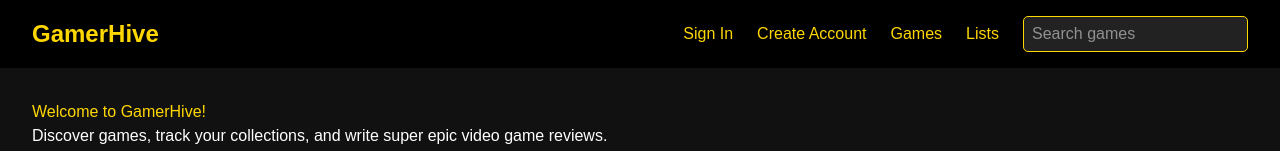
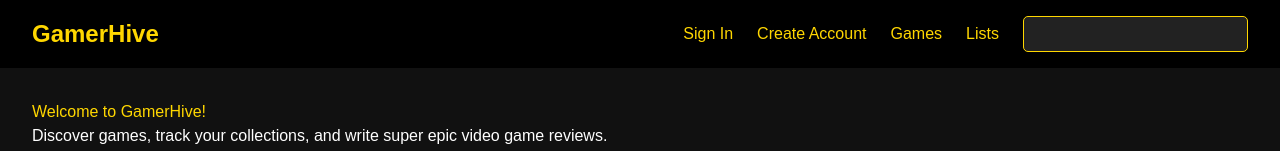
Before and after one commit to maxbox360/gamerhive, a Next.js app in the folder frontend/: page / in a window 1280 px wide. Shown: the top 151 px of the page. Built offline with nearby package versions, Linux system fonts and the light colour scheme.

Commit message:
Update Header.tsx

```diff
--- a/frontend/src/components/Header.tsx
+++ b/frontend/src/components/Header.tsx
@@ -24,7 +24,6 @@ export default function Header() {
         <Link href="/lists" style={{ color: "#FFD700", textDecoration: "none" }}>Lists</Link>
         <input
           type="text"
-          placeholder="Search games"
           style={{
             padding: "0.3rem 0.5rem",
             borderRadius: "5px",
```
